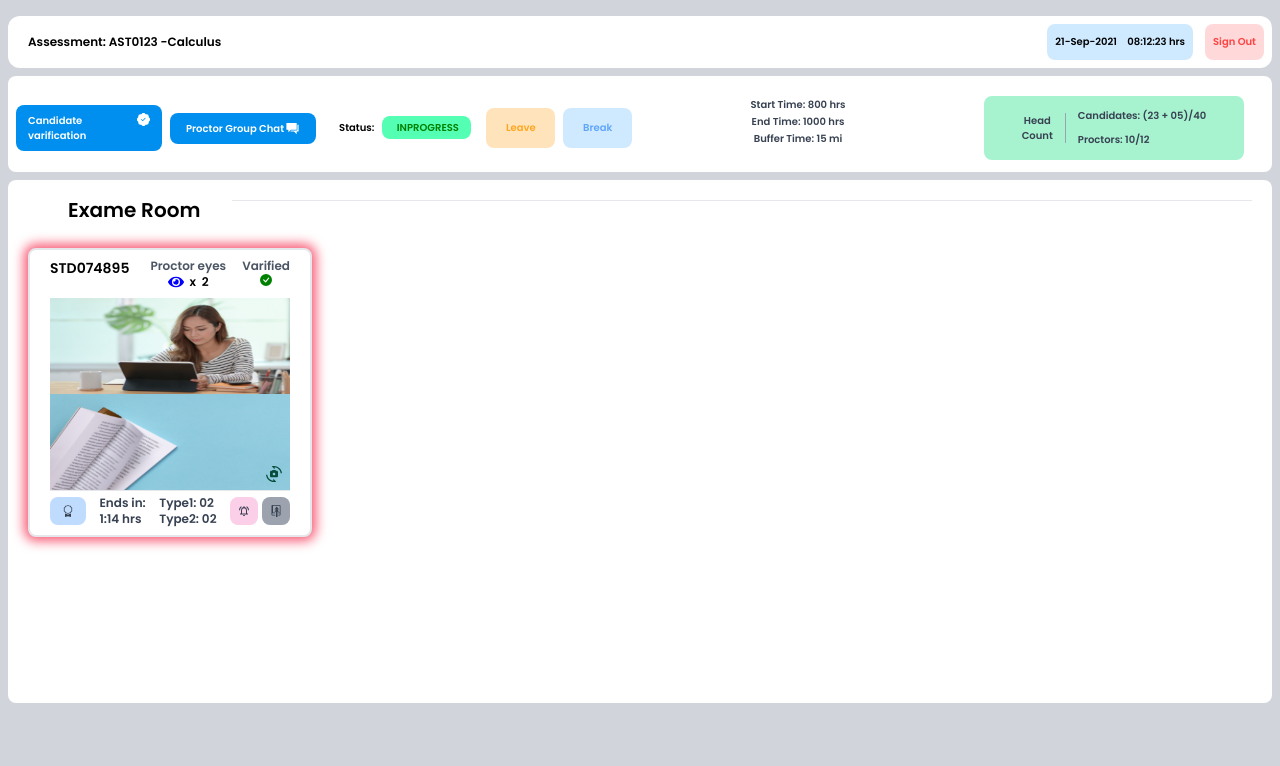
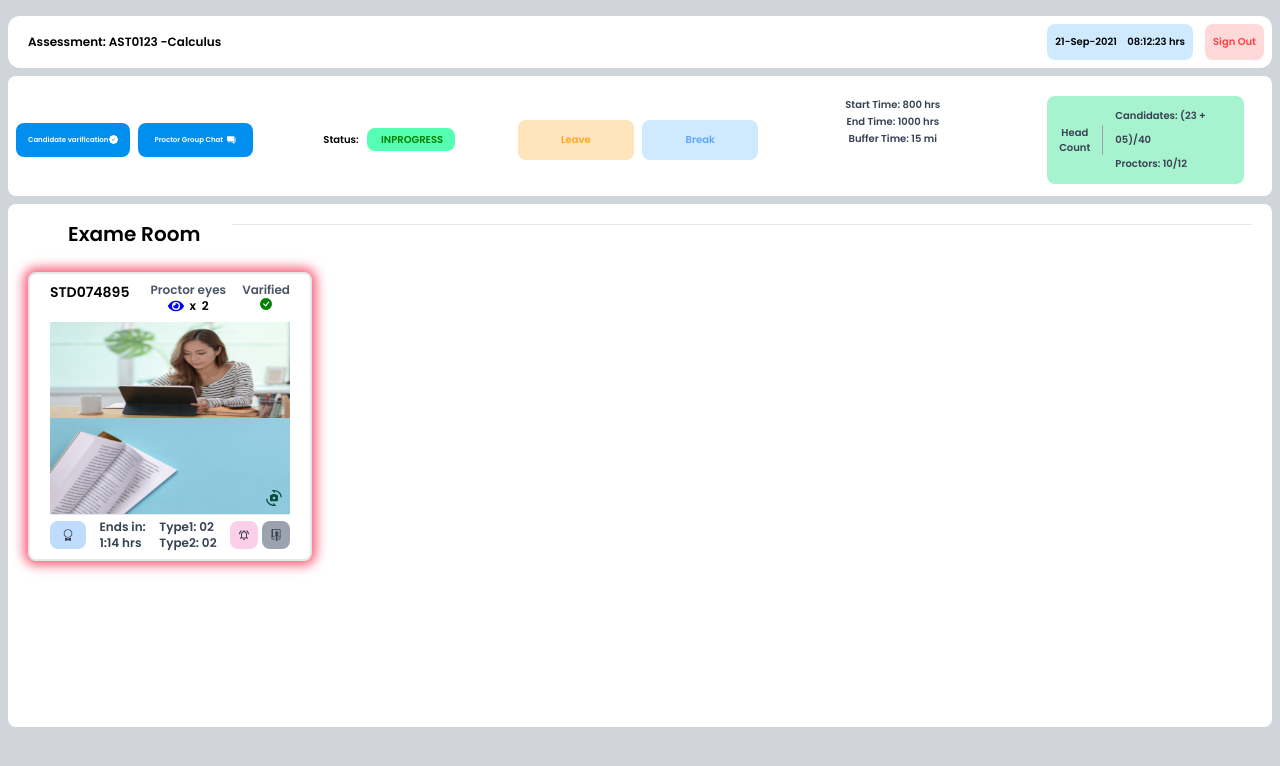
Before and after one commit to shahsawar92/proctorwebsite, a React (Create React App) app: page /home in a window 1280 px wide. Shown: the top 766 px of the page. Built offline with nearby package versions, Linux system fonts and the light colour scheme.

Commit message:
responsive grid

```diff
--- a/src/Components/Home/Components/header-2.js
+++ b/src/Components/Home/Components/header-2.js
@@ -6,20 +6,20 @@ import './style.css'
 export default function HeaderTwo({setshowModal}) {
     return (<>
 
-    <div class="grid lg:grid-cols-4 grid-cols-1 gap-4 bg-white mx-2 my-2  pb-3 pt-5 h-auto rounded-lg px-2">
+    <div class="grid lg:grid-cols-5 grid-cols-1 gap-4 bg-white mx-2 my-2  pb-3 pt-5 h-auto rounded-lg px-2">
     <div className='grid grid-cols-2 gap-2  '>
 
-          <div  id="btn-1" className='pointer text-white flex rounded-lg  px-3 self-center justify-between py-2'>
+          <div  id="btn-1" className='pointer text-white flex rounded-lg  px-3 self-center justify-between py-3'>
           <div onClick={()=>{setshowModal(true) }}> Candidate varification </div>
           <div className='icon'> <BsFillPatchCheckFill fontSize="1.3em" /></div>
           </div>
 
-            <div  id="btn-2" className='pointer text-white flex rounded-lg  px-4  self-center justify-between py-2'><div> Proctor Group Chat</div>
+            <div  id="btn-2" className='pointer text-white flex rounded-lg  px-4  self-center justify-between py-3'><div> Proctor Group Chat</div>
             <div className='icon' > <IoMdChatboxes fontSize="1.5em" /></div>
             </div>
            </div>
 
-           <div className='grid grid-cols-4 gap-2 pl-3 lg:pl-0' >
+           <div className='grid grid-cols-4 gap-2 pl-3 lg:pl-0 lg:col-span-2' >
 
             <div id="btn-3div" className='col-start-1 col-end-3 font-medium self-center'>
                 <b>Status</b>:
--- a/src/Components/Home/Components/style.css
+++ b/src/Components/Home/Components/style.css
@@ -114,10 +114,10 @@ background-color: #FFE4BB;
 
     /* fonts  */
     #btn-1{
-        font-size: 10px !important;
+        font-size: 7px !important;
      }
      #btn-2{
-         font-size: 10px !important;
+         font-size: 7px !important;
      }
      #btn-3div{
          font-size: 10px !important;
```
